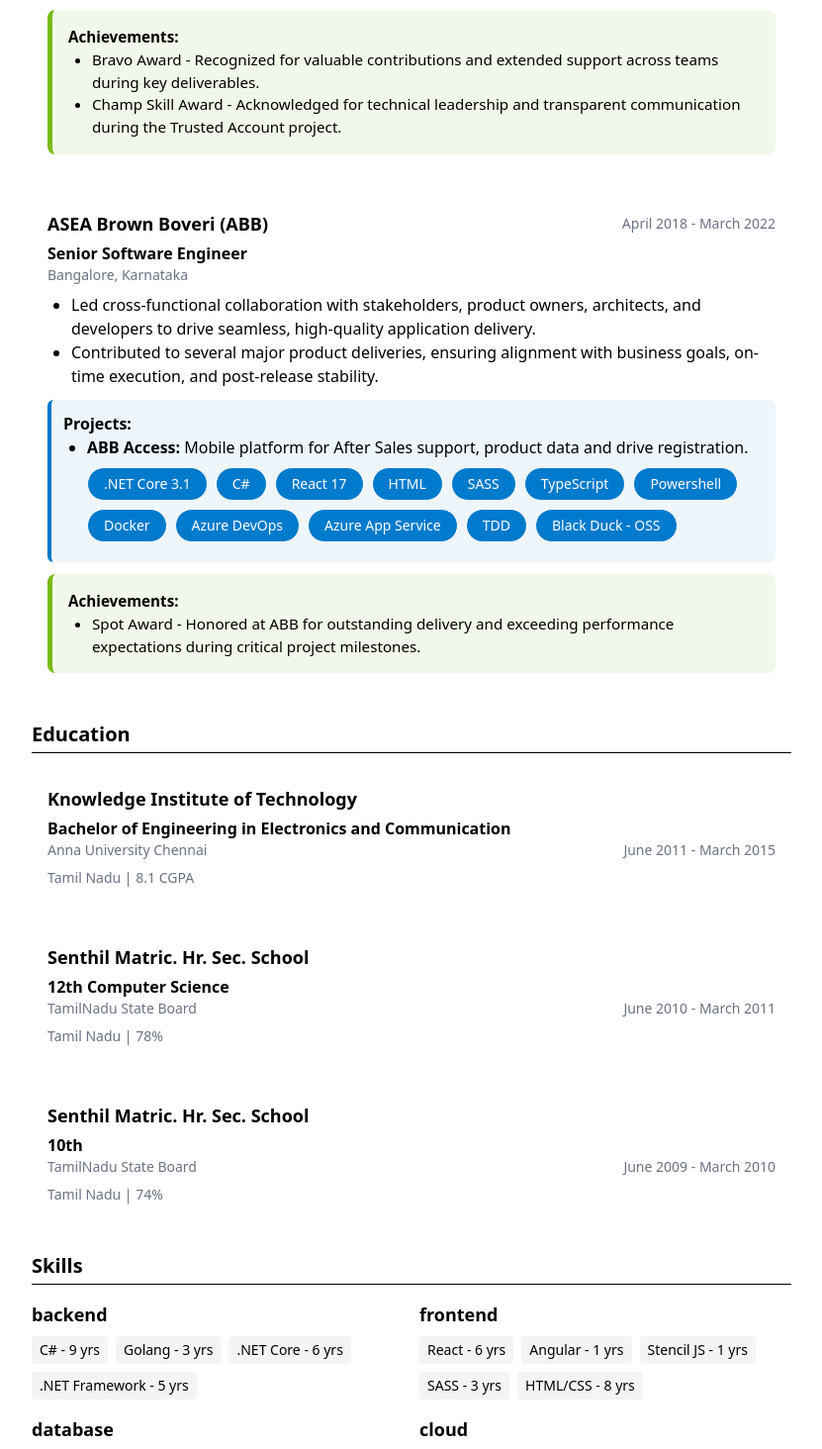
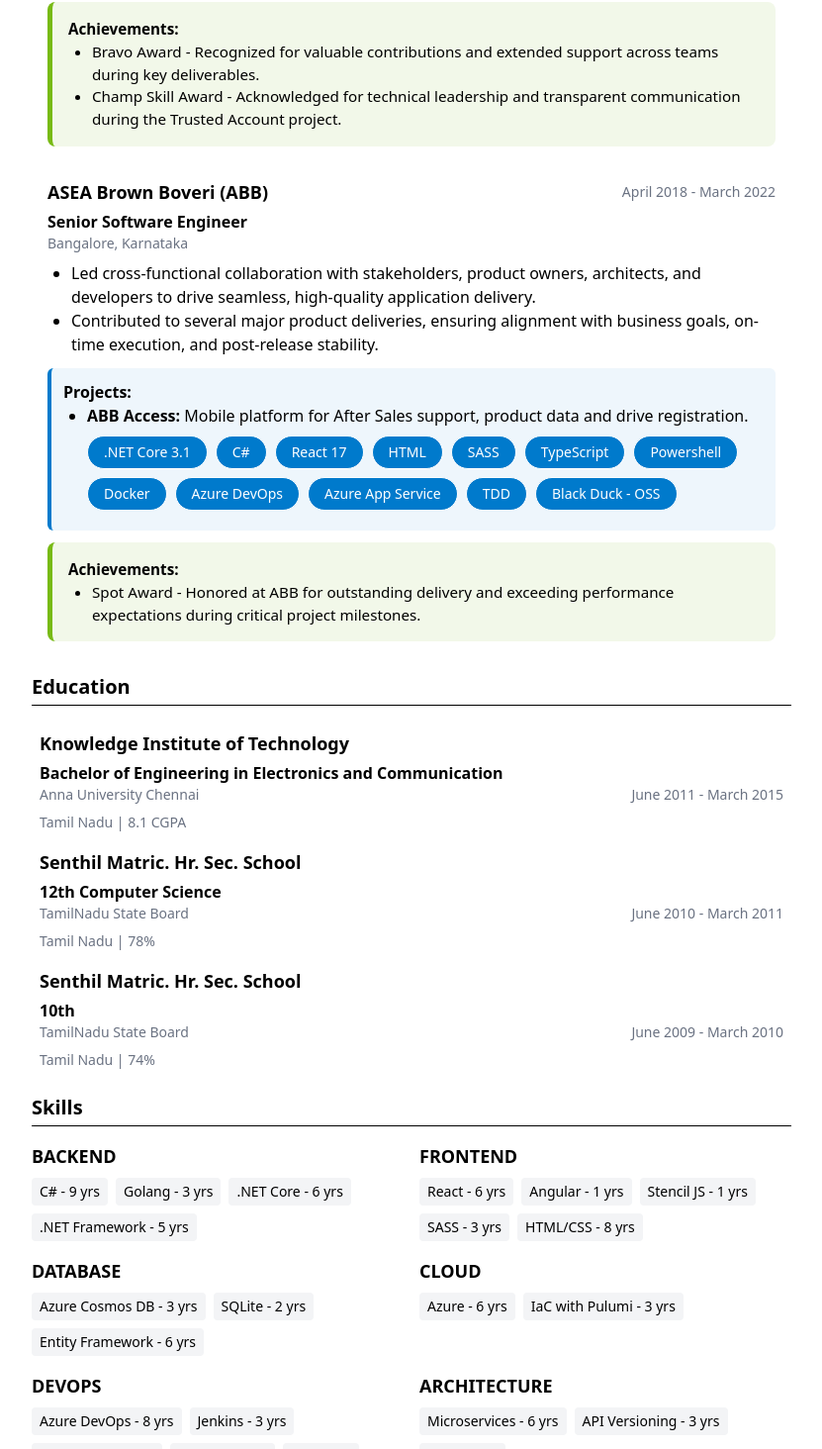
Before and after one commit to JayasuriyanRP/NewCV, a React (Vite) app: page / in a window 1280 px wide. Shown: the part 1065-2529 px from the top of the page at 99% size, without its empty margins (224-1055 px from the left). Built offline with nearby package versions, Linux system fonts and the light colour scheme.

Commit message:
feat: add react-i18next for internationalization and update component styles for consistency

```diff
--- a/package.json
+++ b/package.json
@@ -15,7 +15,8 @@
     "react": "^19.2.0",
     "react-dom": "^19.2.0",
     "i18next": "^24.2.3",
-    "material-symbols": "^0.40.2"
+    "material-symbols": "^0.40.2",
+    "react-i18next": "^15.6.0"
   },
   "devDependencies": {
     "@eslint/compat": "^1.4.1",
--- a/src/components/Certifications.tsx
+++ b/src/components/Certifications.tsx
@@ -27,10 +27,10 @@
   if (!data.length) return <section>No certifications data found.</section>;
 
   return (
-    <section aria-labelledby="certifications-title" className="mb-8">
+    <section aria-labelledby="certifications-title" className="mb-4">
       <h2
         id="certifications-title"
-        className="text-xl font-semibold border-b pb-1 mb-4 mt-8"
+        className="text-xl font-semibold border-b pb-1 mb-4"
       >
         Certifications
       </h2>
--- a/src/components/Education.tsx
+++ b/src/components/Education.tsx
@@ -27,15 +27,15 @@
   if (!data.length) return <section>No education data found.</section>;
 
   return (
-    <section aria-labelledby="education-title" className="mb-8">
+    <section aria-labelledby="education-title" className="mb-4">
       <h2
         id="education-title"
-        className="text-xl font-semibold border-b pb-1 mb-4 mt-8"
+        className="text-xl font-semibold border-b pb-1 mb-4"
       >
         Education
       </h2>
       {data.map((edu: any, idx: number) => (
-        <div key={idx} className="bg-white rounded-lg p-4 mb-6">
+        <div key={idx} className="bg-white rounded-lg p-2">
           <h3 className="text-lg font-bold">{edu.institution}</h3>
           <p className="text-base font-semibold mt-1">{edu.degree}</p>
           <div className="flex justify-between text-sm text-gray-500 mb-2">
--- a/src/components/Experience.tsx
+++ b/src/components/Experience.tsx
@@ -28,15 +28,15 @@
   if (error) return <section>Error: {error}</section>;
   if (!data.length) return <section>No experience data found.</section>;
   return (
-    <section aria-labelledby="experience-title" className="mb-8">
+    <section aria-labelledby="experience-title" className="mb-4">
       <h2
         id="experience-title"
-        className="text-xl font-semibold border-b pb-1 mb-4 mt-8"
+        className="text-xl font-semibold border-b pb-1 mb-4"
       >
         Experience
       </h2>
       {data.map((job: any, idx: number) => (
-        <div key={idx} className="bg-white rounded-lg p-4 mb-6">
+        <div key={idx} className="bg-white rounded-lg p-4">
           <div className="flex justify-between items-center">
             <span className="text-lg font-bold">{job.company}</span>
             <span className="text-sm text-gray-500">
--- a/src/components/Hobbies.tsx
+++ b/src/components/Hobbies.tsx
@@ -27,10 +27,10 @@
   if (!data.length) return <section>No hobbies data found.</section>;
 
   return (
-    <section aria-labelledby="hobbies-title" className="mb-8">
+    <section aria-labelledby="hobbies-title" className="mb-4">
       <h2
         id="hobbies-title"
-        className="text-xl font-semibold border-b pb-1 mb-4 mt-8"
+        className="text-xl font-semibold border-b pb-1 mb-4"
       >
         Hobbies & Interests
       </h2>
--- a/src/components/Skills.tsx
+++ b/src/components/Skills.tsx
@@ -27,10 +27,10 @@
   if (!data) return <section>No skills data found.</section>;
 
   return (
-    <section aria-labelledby="skills-title" className="mb-8">
+    <section aria-labelledby="skills-title" className="mb-4">
       <h2
         id="skills-title"
-        className="text-xl font-semibold border-b pb-1 mb-4 mt-8"
+        className="text-xl font-semibold border-b pb-1 mb-4"
       >
         Skills
       </h2>
@@ -39,7 +39,9 @@
           const skillList = Array.isArray(skills) ? skills : [];
           return (
             <div key={category}>
-              <h3 className="text-lg font-bold mb-2">{category}</h3>
+              <h3 className="text-lg font-bold mb-2">
+                {category?.toUpperCase()}
+              </h3>
               <ul className="flex flex-wrap gap-2">
                 {skillList.map((skill: any, idx: number) => (
                   <li
```
Also changed, not shown: 1 other file (tests, documents, lock files or other folders).
